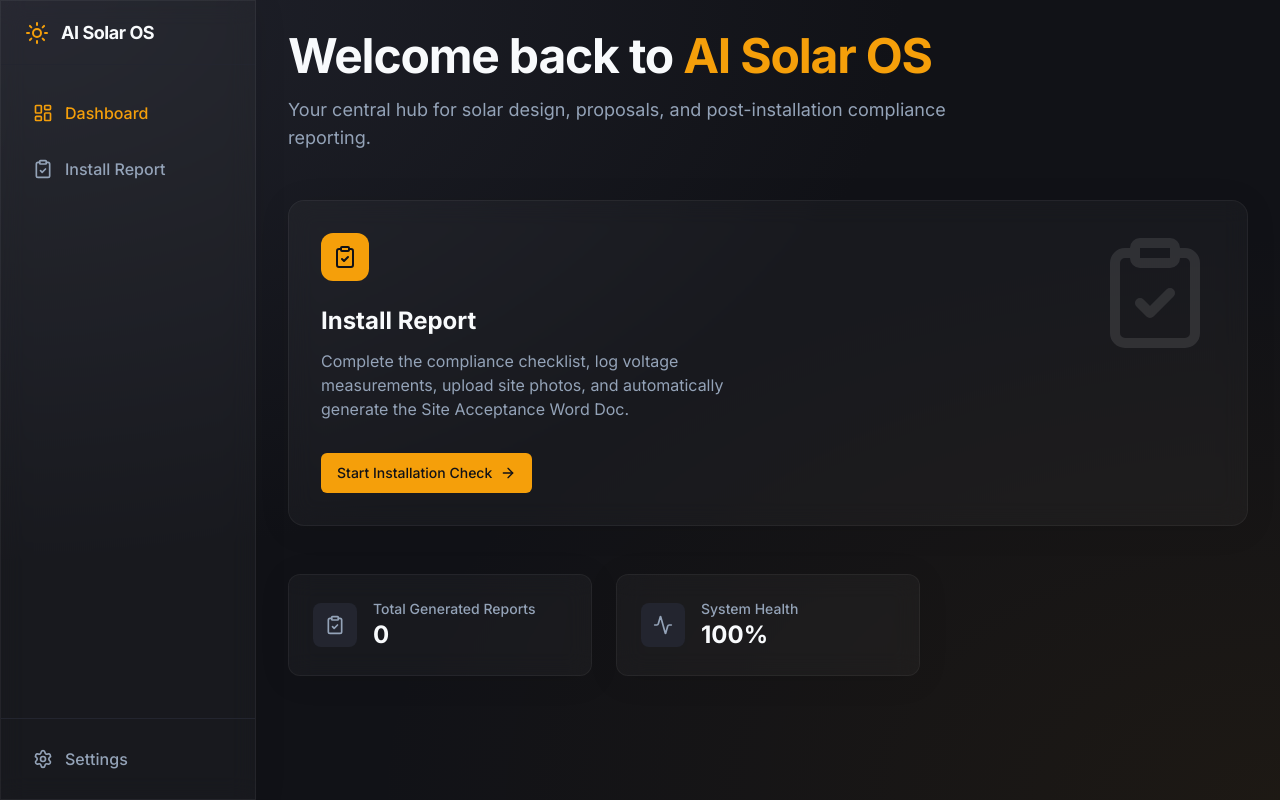
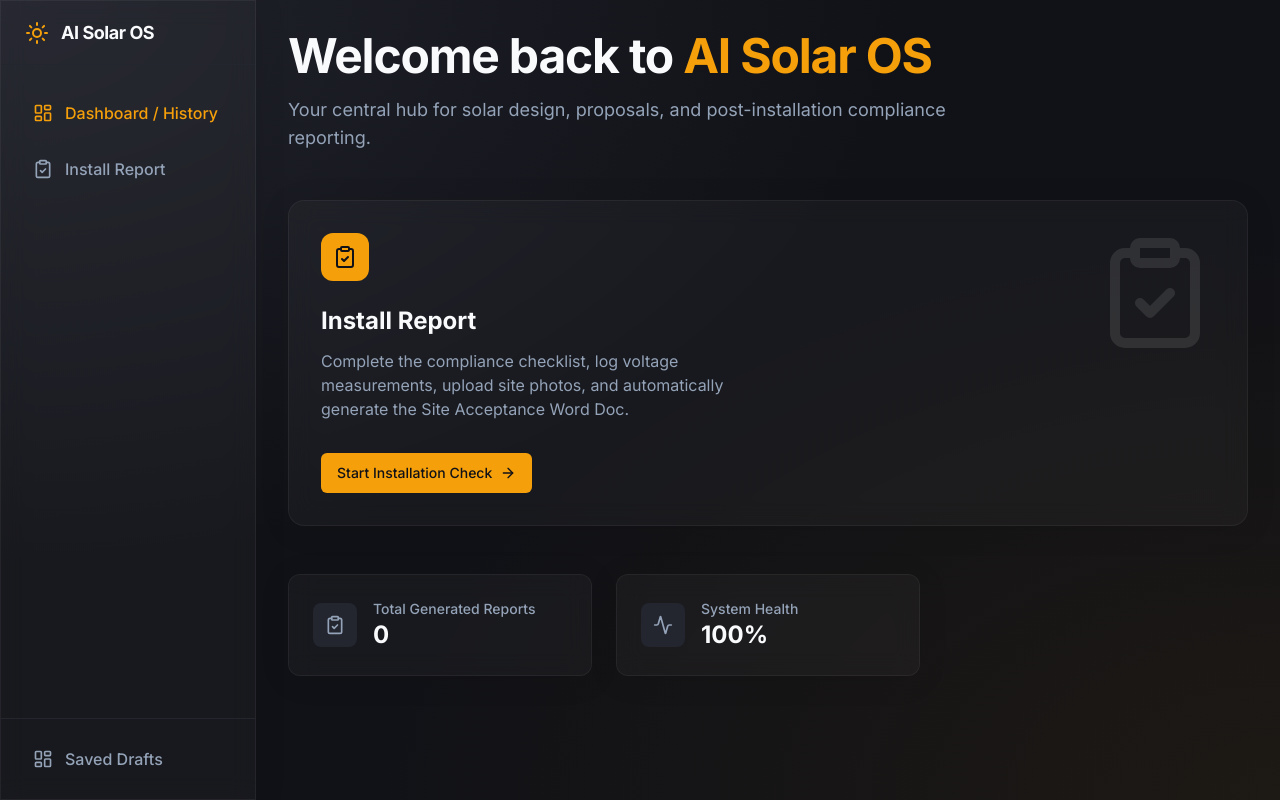
Before and after one commit to themaximumcoder/solar-super-app, a Next.js app: page / in a window 1280 px wide. Built offline with nearby package versions, Linux system fonts and the light colour scheme; no server answers; the database is empty.

Commit message:
UI Updates: Remove settings add drafts link remove dongleSn manual input fix multimeter previews

```diff
--- a/src/app/installation/page.tsx
+++ b/src/app/installation/page.tsx
@@ -495,11 +495,13 @@ function InstallationForm() {
 
     // For previews, if it's L-L or L-N and they uploaded 3 files, show all 3
     const getPreviews = () => {
-      if (name === 'v_pp_after' && formData.img_v_ry_after && formData.img_v_rb_after && formData.img_v_yb_after) {
-        return [formData.img_v_ry_after, formData.img_v_rb_after, formData.img_v_yb_after];
+      if (name === 'v_pp_after') {
+        const arr = [formData.img_v_ry_after, formData.img_v_rb_after, formData.img_v_yb_after].filter(Boolean);
+        if (arr.length > 0) return arr;
       }
-      if (name === 'v_pn_after' && formData.img_v_rn_after && formData.img_v_yn_after && formData.img_v_bn_after) {
-        return [formData.img_v_rn_after, formData.img_v_yn_after, formData.img_v_bn_after];
+      if (name === 'v_pn_after') {
+        const arr = [formData.img_v_rn_after, formData.img_v_yn_after, formData.img_v_bn_after].filter(Boolean);
+        if (arr.length > 0) return arr;
       }
       return formData[imgKey] ? [formData[imgKey]] : [];
     };
@@ -635,7 +637,6 @@ function InstallationForm() {
               )}
 
               <div><label className="block text-sm font-medium mb-1">Inverter Size & Brand</label><input name="inverterBrand" value={formData.inverterBrand} onChange={handleInputChange} className="input-field" placeholder="e.g. 8kW Huawei" /></div>
-              <div><label className="block text-sm font-medium mb-1">Dongle S/N</label><input name="dongleSn" value={formData.dongleSn} onChange={handleInputChange} className="input-field" /></div>
             </div>
 
             <div className="md:col-span-2 mt-4 bg-[hsl(var(--secondary))] p-4 rounded-lg">
--- a/src/app/layout.tsx
+++ b/src/app/layout.tsx
@@ -27,9 +27,9 @@ export default function RootLayout({
           </div>
 
           <nav className="flex-1 px-4 py-6 space-y-2">
-            <Link href="/" className="flex items-center px-4 py-3 rounded-lg bg-[hsl(var(--primary))/0.1] text-[hsl(var(--primary))] font-medium transition-colors">
+            <Link href="/dashboard" className="flex items-center px-4 py-3 rounded-lg bg-[hsl(var(--primary))/0.1] text-[hsl(var(--primary))] font-medium transition-colors">
               <LayoutDashboard className="h-5 w-5 mr-3" />
-              Dashboard
+              Dashboard / History
             </Link>
             <Link href="/installation" className="flex items-center px-4 py-3 rounded-lg hover:bg-[hsl(var(--secondary))] text-[hsl(var(--muted-foreground))] hover:text-[hsl(var(--foreground))] font-medium transition-colors">
               <ClipboardCheck className="h-5 w-5 mr-3" />
@@ -38,9 +38,9 @@ export default function RootLayout({
           </nav>
 
           <div className="p-4 border-t border-[hsl(var(--border))]">
-            <Link href="/settings" className="flex items-center px-4 py-3 rounded-lg hover:bg-[hsl(var(--secondary))] text-[hsl(var(--muted-foreground))] hover:text-[hsl(var(--foreground))] font-medium transition-colors">
-              <Settings className="h-5 w-5 mr-3" />
-              Settings
+            <Link href="/dashboard" className="flex items-center px-4 py-3 rounded-lg hover:bg-[hsl(var(--secondary))] text-[hsl(var(--muted-foreground))] hover:text-[hsl(var(--foreground))] font-medium transition-colors">
+              <LayoutDashboard className="h-5 w-5 mr-3" />
+              Saved Drafts
             </Link>
           </div>
         </aside>
```
